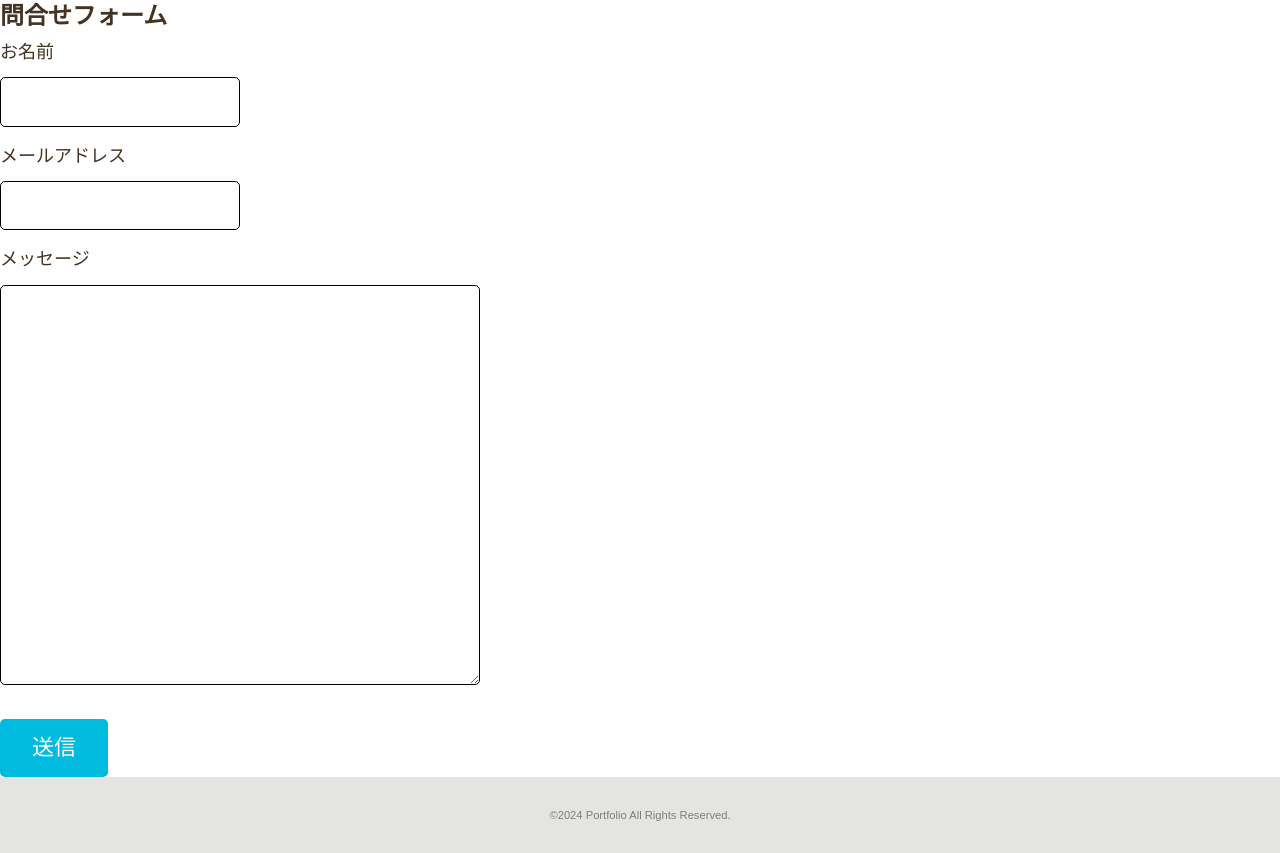
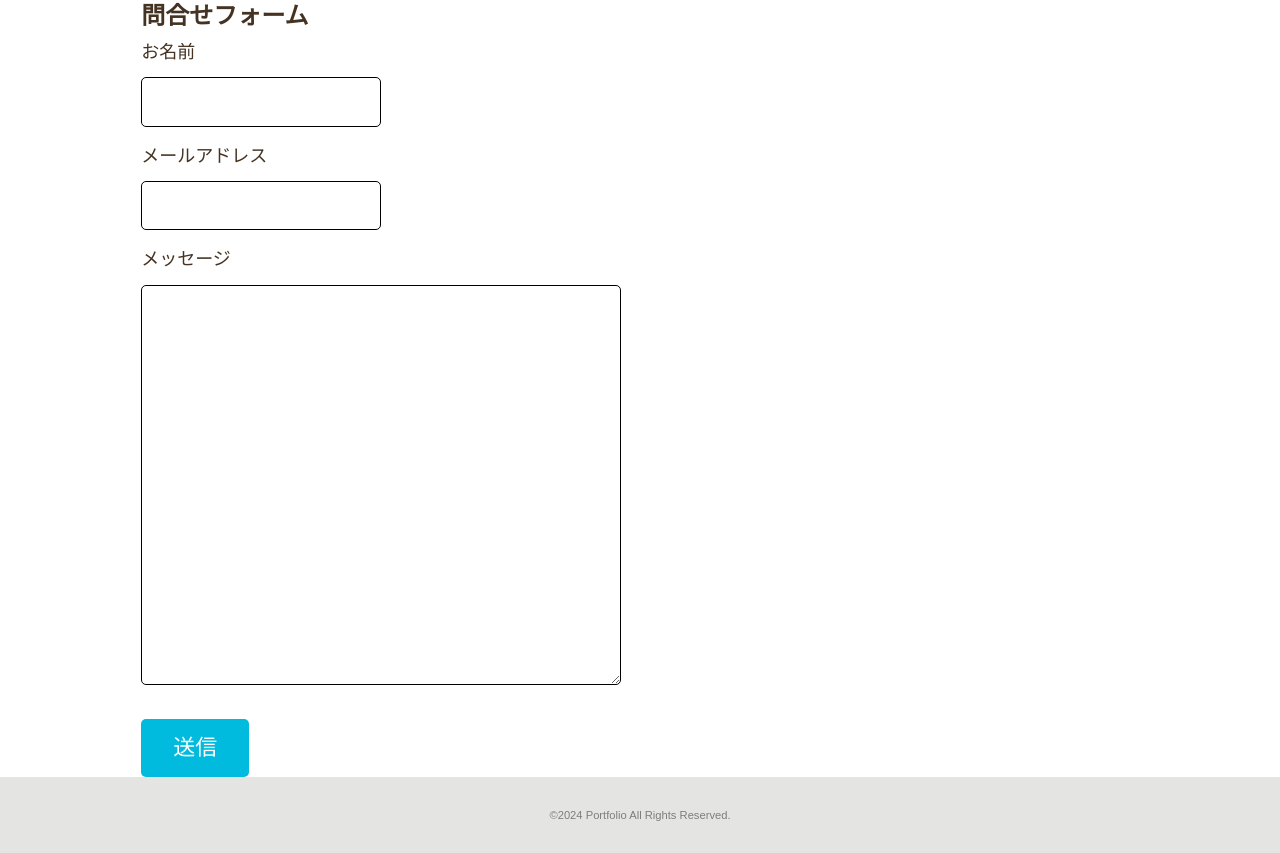
Before and after one commit to allday-18ma/portfolio, a plain HTML site: page contact.html in a window 1280 px wide. Shown: the part 64-917 px from the top of the page. Drawn offline with Linux system fonts and the light colour scheme; some packages are replaced by stand-ins of ours.

Commit message:
Update contact.html

```diff
--- a/contact.html
+++ b/contact.html
@@ -35,7 +35,7 @@
 
  <!-- /#contact-->
   <body>
-    <div class="contactwrapper">
+    <div class="wrapper">
         <h2 class="contacttitle">問合せフォーム</h2>
         <form action="#">
             <div>
```
